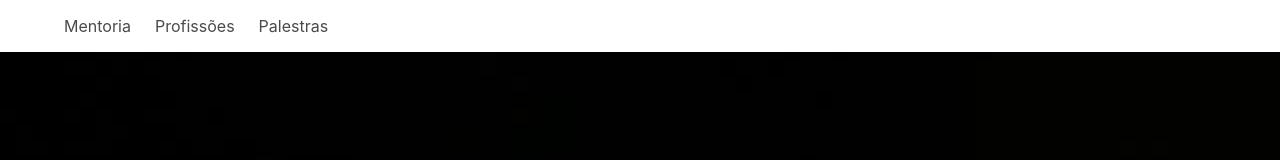
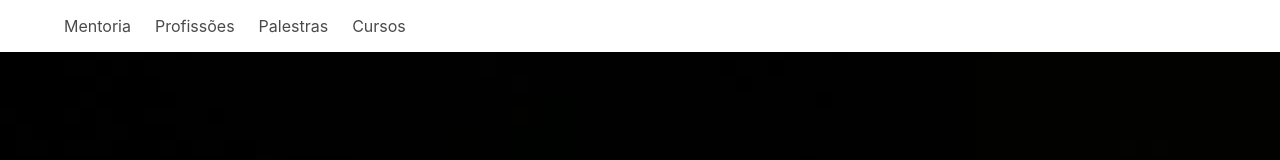
Before and after one commit to Jav4Script/rsxp-hackaton, a Vue app: page / in a window 1280 px wide. Shown: the top 160 px of the page. Built offline with nearby package versions, Linux system fonts and the light colour scheme.

Commit message:
adicionando menu de cursos

```diff
--- a/src/components/TheHeader.vue
+++ b/src/components/TheHeader.vue
@@ -7,8 +7,9 @@
     <template slot="start">
       <router-link class="navbar-item" :to="{ name: 'occupations' }">Profissões</router-link>
       <router-link class="navbar-item" :to="{ name: 'talks' }">Palestras</router-link>
+      <router-link class="navbar-item" :to="{ name: 'courses' }">Cursos</router-link>
     </template>
-
+''
     <template slot="end">
       <b-navbar-item tag="div">
         <div class="buttons"></div>
```
